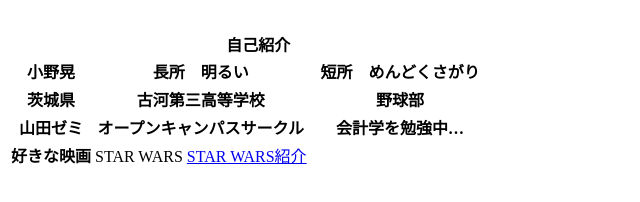
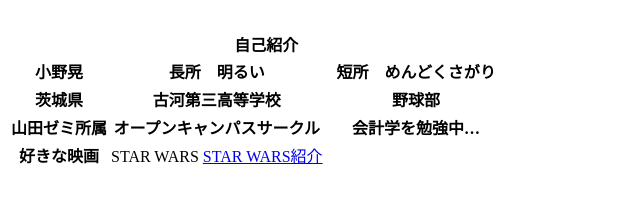
Before and after one commit to ohika1021/zm19258-2021-project1, a plain HTML site: page index.html in a window 1280 px wide. Shown: the whole page, without its empty margins (0-640 px from the left). Drawn offline with Linux system fonts and the light colour scheme.

Commit message:
2021/07/22

```diff
--- a/index.html
+++ b/index.html
@@ -20,7 +20,7 @@
   </thead>
 
 　<thead>
-　<tr><th>山田ゼミ</th><th>オープンキャンパスサークル</th><th>会計学を勉強中…
+　<tr><th>山田ゼミ所属</th><th>オープンキャンパスサークル</th><th>会計学を勉強中…
 　</th></tr>
 　</thead>
 <tbody>
```
